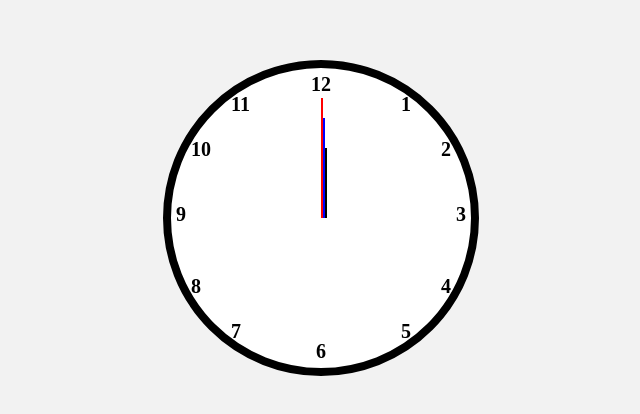
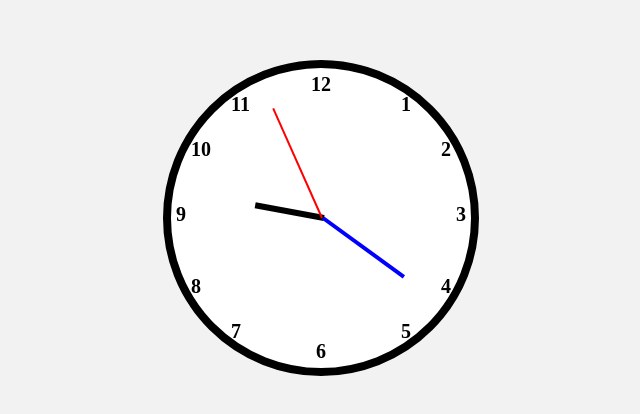
Before and after one commit to abhisek990/New-Analog-clock, a plain HTML site: page index.html in a window 1280 px wide. Shown: the part 190-604 px from the top of the page, without its empty margins (319-959 px from the left). Drawn offline with Linux system fonts and the light colour scheme.

Commit message:
Change script source to 'script (1).js'
Updated script source for the clock application.

```diff
--- a/index.html
+++ b/index.html
@@ -28,6 +28,6 @@
 
 </div>
 
-<script src="script.js"></script>
+<script src="script (1).js"></script>
 </body>
 </html>
```
